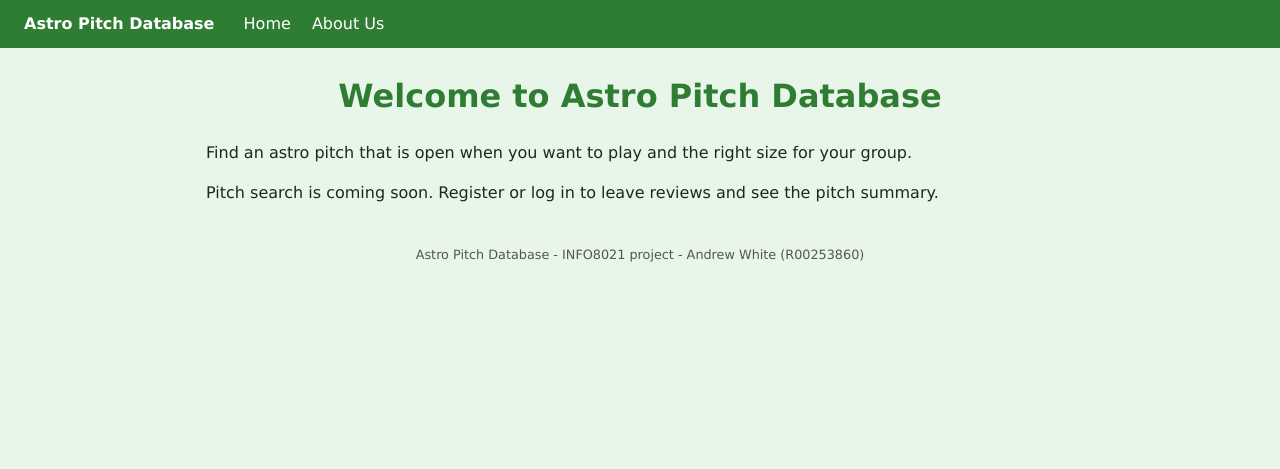
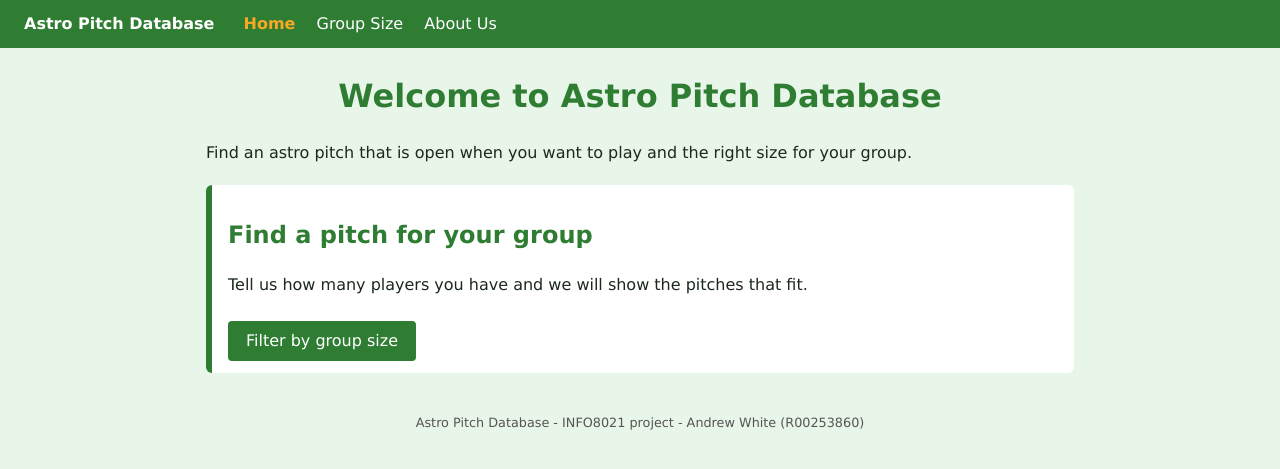
Before and after one commit to Andrewcw04/astro-pitch-database, a Flask app: page / in a window 1280 px wide. Shown: the top 469 px of the page. Run offline with Flask 3, Linux system fonts and the light colour scheme; some libraries are stand-ins or nearby versions.

Commit message:
Add feature 2: filter pitches by group size and pitch size

```diff
--- a/app/routes.py
+++ b/app/routes.py
@@ -1,6 +1,8 @@
-from flask import render_template
+import psycopg
+from flask import flash, render_template, request
 
 from app import app
+from app.db import query
 
 
 @app.route("/")
@@ -12,3 +14,58 @@ def index():
 @app.route("/about")
 def about():
     return render_template("about.html", title="About Us")
+
+
+# ---------------------------------------------------------------------
+# Feature 2: filter pitches by group size and/or pitch size
+# Shows pitches big enough for the group, smallest suitable pitch first,
+# so groups are not pointed at a full-size pitch they do not need.
+# ---------------------------------------------------------------------
+PITCH_SIZES = ["5-a-side", "7-a-side", "9-a-side", "11-a-side"]
+MAX_GROUP = 50
+
+FILTER_BY_SIZE_SQL = """
+    SELECT p.pitch_id, p.pitch_name, p.pitch_size, p.max_players,
+           p.max_players - %s AS spare_places,
+           to_char(p.opening_time, 'HH24:MI') AS opens,
+           to_char(p.closing_time, 'HH24:MI') AS closes,
+           f.facility_name, f.address
+    FROM pitch p
+    JOIN facility f ON f.facility_id = p.facility_id
+    WHERE p.max_players >= %s
+      AND (%s::varchar IS NULL OR p.pitch_size = %s::varchar)
+    ORDER BY p.max_players, f.facility_name, p.pitch_name
+"""
+
+
+@app.route("/search/group-size")
+def filter_by_size():
+    players_raw = request.args.get("players", "").strip()
+    size = request.args.get("size", "").strip()
+    pitches = None  # None = no search yet; [] = searched, nothing found
+    players = None
+
+    if "players" in request.args or size:
+        if players_raw:
+            try:
+                players = int(players_raw)
+            except ValueError:
+                players = -1
+        if players is not None and not 1 <= players <= MAX_GROUP:
+            flash(f"Group size must be a whole number from 1 to {MAX_GROUP}.")
+        elif size and size not in PITCH_SIZES:
+            flash("Please choose a pitch size from the list.")
+        elif players is None and not size:
+            flash("Enter a group size, choose a pitch size, or both.")
+        else:
+            need = players or 1
+            try:
+                pitches = query(FILTER_BY_SIZE_SQL, (need, need, size or None, size or None))
+            except psycopg.Error:
+                app.logger.exception("filter_by_size query failed")
+                flash("Sorry, the pitch database is not available right now.")
+
+    best_size = pitches[0]["pitch_size"] if pitches and players else None
+    return render_template("filter_size.html", title="Filter by Group Size",
+                           pitches=pitches, players=players_raw, size=size,
+                           sizes=PITCH_SIZES, best_size=best_size, max_group=MAX_GROUP)
--- a/app/templates/base.html
+++ b/app/templates/base.html
@@ -9,8 +9,9 @@
 <body>
   <nav>
     <span class="brand">Astro Pitch Database</span>
-    <a href="{{ url_for('index') }}">Home</a>
-    <a href="{{ url_for('about') }}">About Us</a>
+    <a href="{{ url_for('index') }}" class="{{ 'active' if request.endpoint == 'index' }}">Home</a>
+    <a href="{{ url_for('filter_by_size') }}" class="{{ 'active' if request.endpoint == 'filter_by_size' }}">Group Size</a>
+    <a href="{{ url_for('about') }}" class="{{ 'active' if request.endpoint == 'about' }}">About Us</a>
   </nav>
   <main>
     {% with messages = get_flashed_messages() %}
--- a/app/templates/index.html
+++ b/app/templates/index.html
@@ -2,5 +2,11 @@
 {% block content %}
 <h1>Welcome to Astro Pitch Database</h1>
 <p>Find an astro pitch that is open when you want to play and the right size for your group.</p>
-<p>Pitch search is coming soon. Register or log in to leave reviews and see the pitch summary.</p>
+<div class="features">
+  <div class="pitch">
+    <h2>Find a pitch for your group</h2>
+    <p>Tell us how many players you have and we will show the pitches that fit.</p>
+    <a class="button-link" href="{{ url_for('filter_by_size') }}">Filter by group size</a>
+  </div>
+</div>
 {% endblock %}
```
Also changed, not shown: app/templates/filter_size.html (added, +60 -0 lines).
